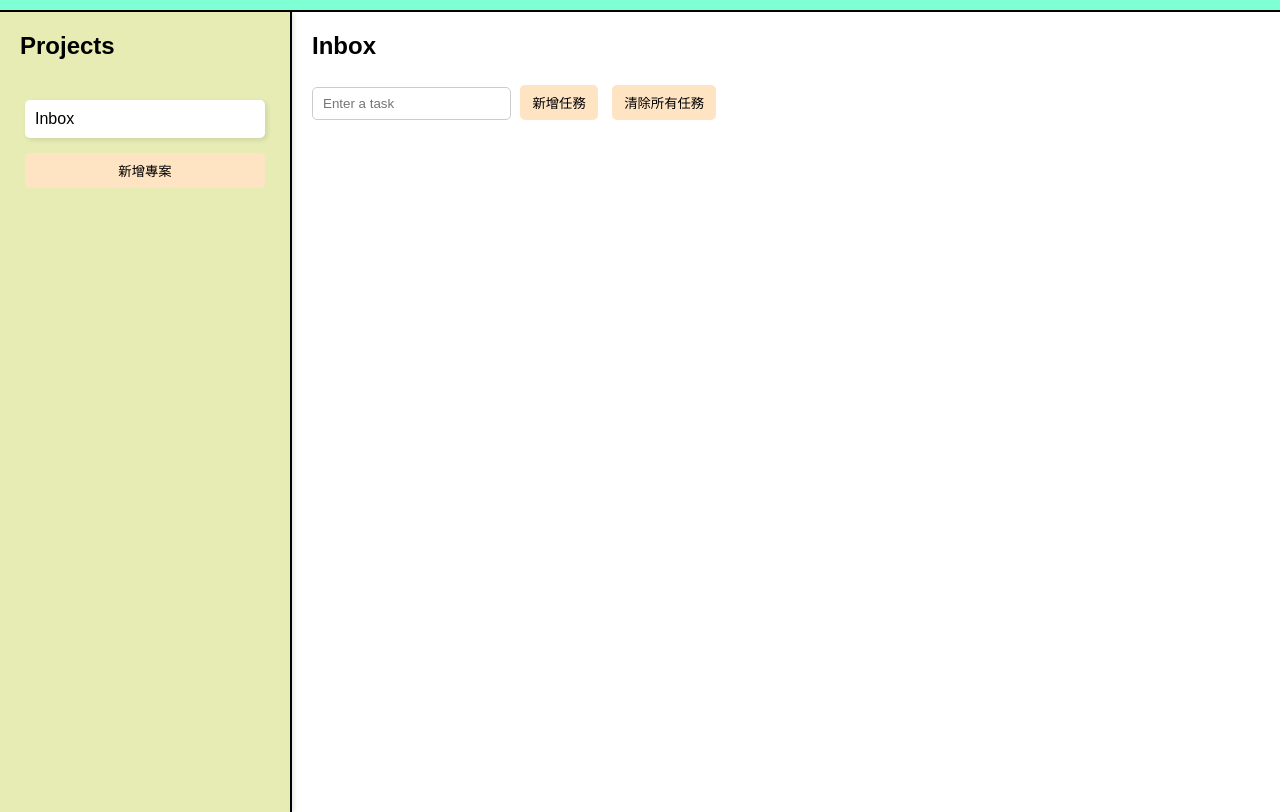
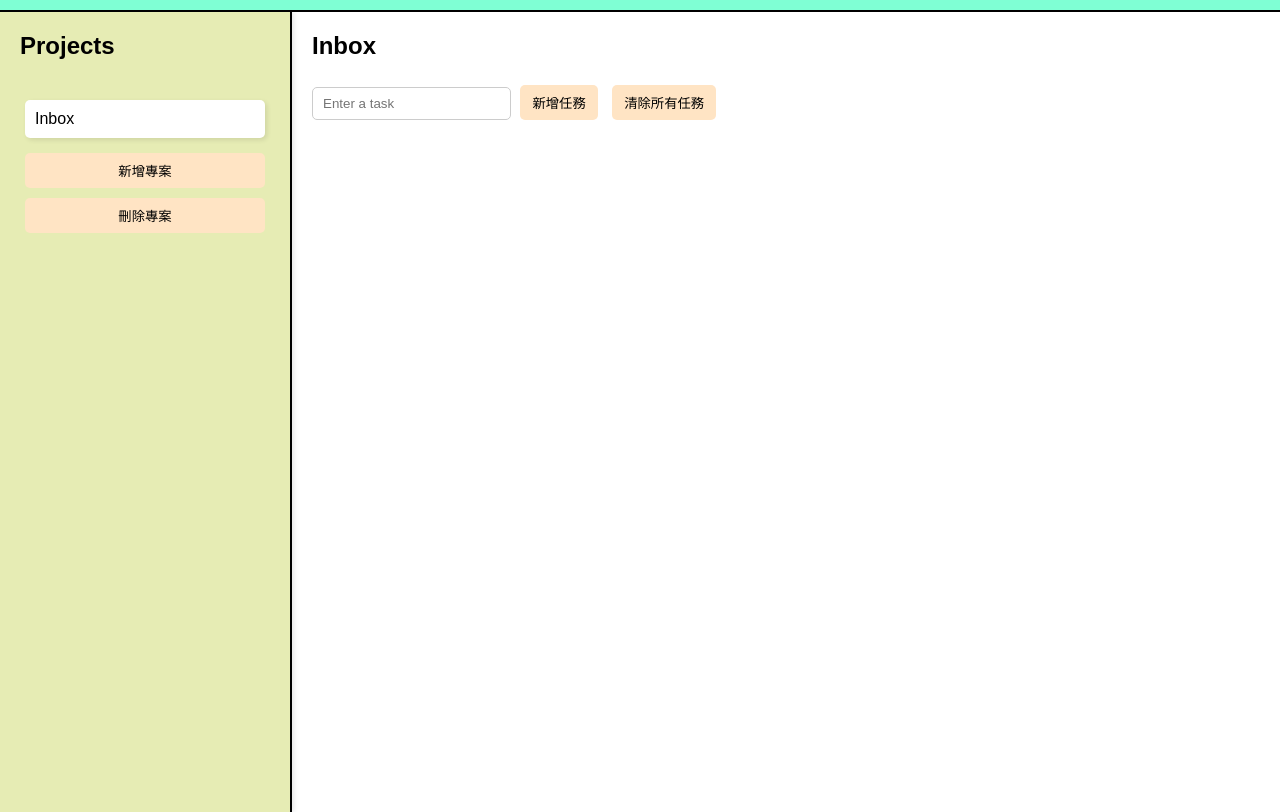
Before and after one commit to 1109lun/graduate0_practice1, a website built with webpack: page src/index.html in a window 1280 px wide. Shown: the part 68-880 px from the top of the page. Built offline with nearby package versions, Linux system fonts and the light colour scheme.

Commit message:
Add delete project button to sidebar in index.html
- Added a button with `id="deleteProject"` for deleting projects.
- Positioned the button within the sidebar for project management.

```diff
--- a/src/index.html
+++ b/src/index.html
@@ -15,6 +15,7 @@
                 <h2>Projects</h2>
                 <ul id = "ProjectList"></ul>
                 <button id = "addProject">新增專案</button>
+                <button id ='deleteProject'>刪除專案</button>
             </aside>
 
             <main class = "main-content">
```
